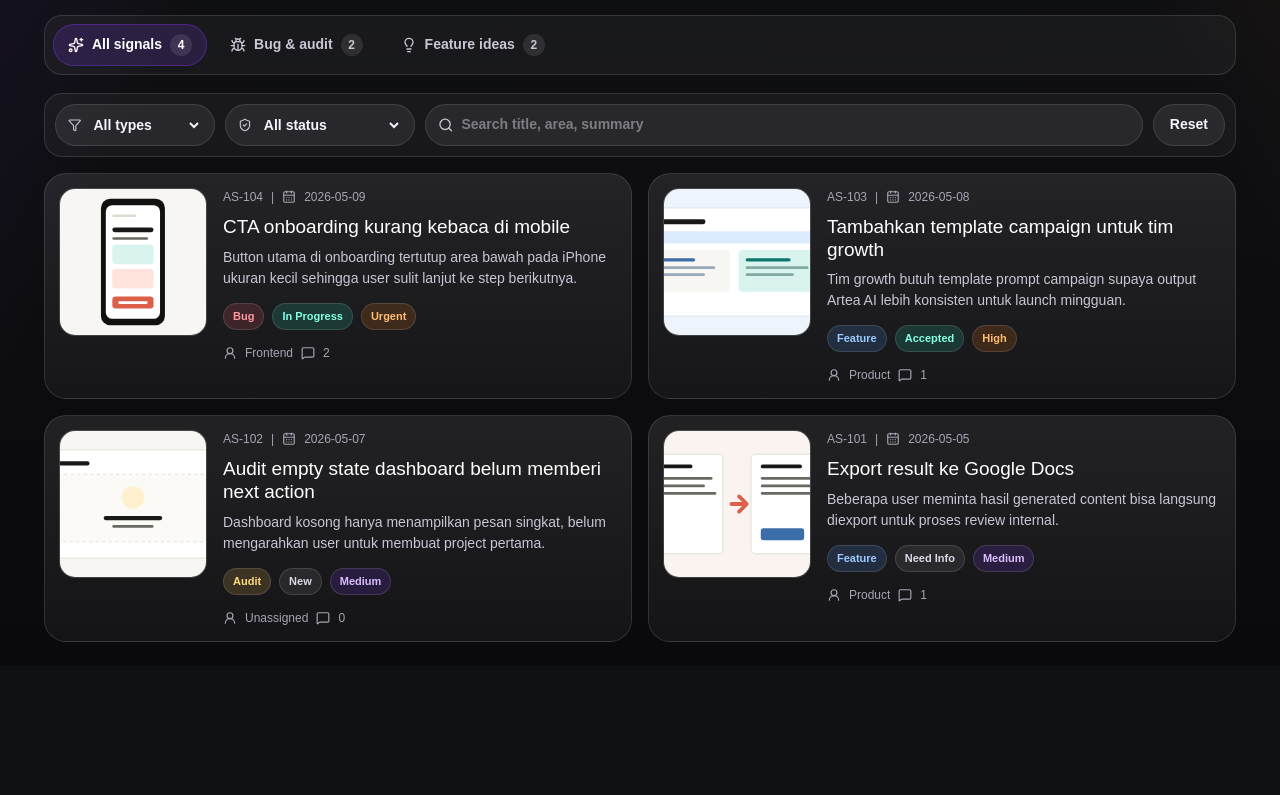
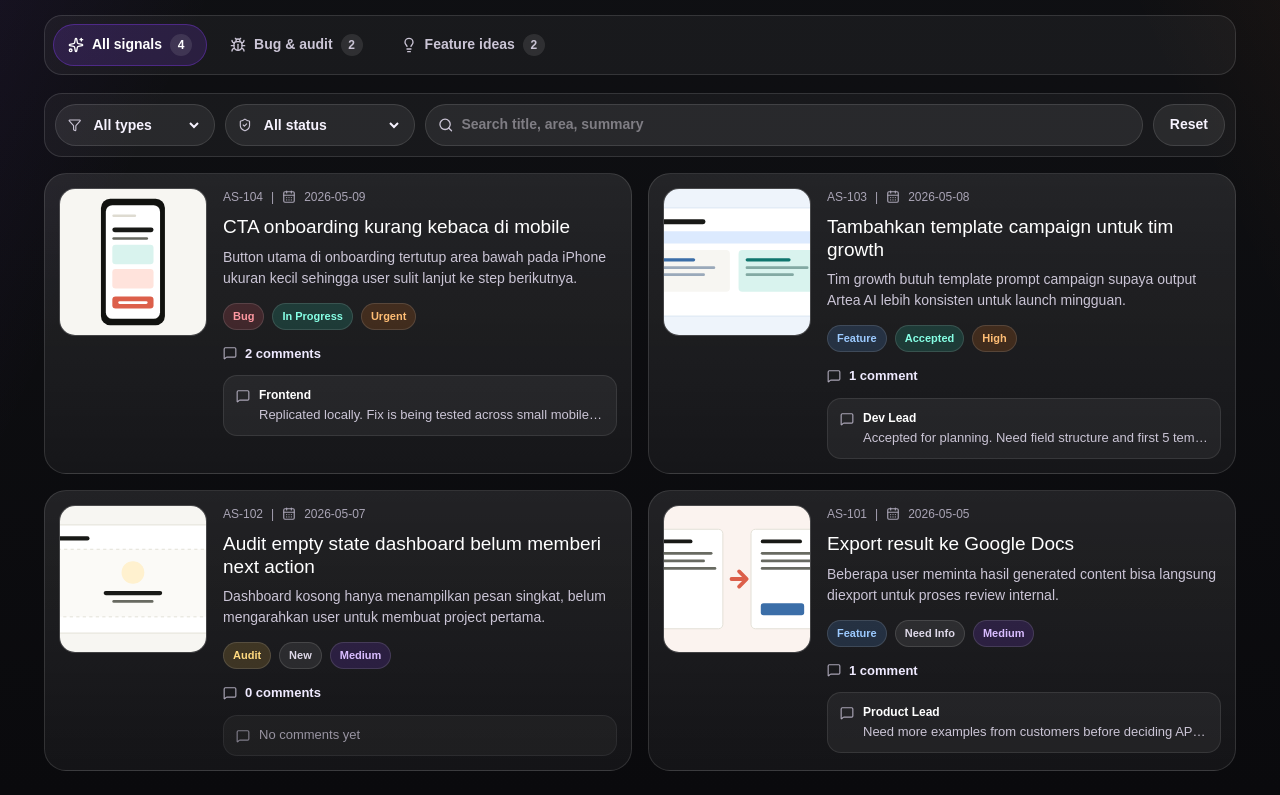
Before and after one commit to fiqoanugrah/Artea-Signal, a Next.js app: page / in a window 1280 px wide. Shown: the part 928-1723 px from the top of the page. Before the commit the page ends 1594 px from the top, so only its background shows below. Built offline with nearby package versions, Linux system fonts and the light colour scheme; no server answers.

Commit message:
Add report card comment previews

```diff
--- a/app/globals.css
+++ b/app/globals.css
@@ -642,6 +642,55 @@ textarea {
 
 .report-footer {
   margin: 14px 0 0;
+}
+
+.report-footer strong {
+  color: #efeaff;
+  font-size: 13px;
+}
+
+.card-comment-preview {
+  align-items: flex-start;
+  background: rgba(255, 255, 255, 0.055);
+  border: 1px solid rgba(255, 255, 255, 0.09);
+  border-radius: 14px;
+  color: var(--muted);
+  display: grid;
+  gap: 9px;
+  grid-template-columns: auto minmax(0, 1fr);
+  margin-top: 12px;
+  padding: 10px 12px;
+}
+
+.card-comment-preview svg {
+  margin-top: 3px;
+}
+
+.card-comment-preview p {
+  display: grid;
+  gap: 2px;
+  margin: 0;
+  min-width: 0;
+}
+
+.card-comment-preview strong {
+  color: #fff;
+  font-size: 12px;
+}
+
+.card-comment-preview span,
+.card-comment-preview.is-empty p {
+  color: var(--muted-strong);
+  display: block;
+  font-size: 13px;
+  line-height: 1.45;
+  overflow: hidden;
+  text-overflow: ellipsis;
+  white-space: nowrap;
+}
+
+.card-comment-preview.is-empty {
+  opacity: 0.72;
 }
 
 .report-action-row {
--- a/components/report-card.tsx
+++ b/components/report-card.tsx
@@ -1,6 +1,6 @@
 import Image from "next/image";
 import Link from "next/link";
-import { CalendarDays, MessageSquare, UserRound } from "lucide-react";
+import { CalendarDays, MessageSquare } from "lucide-react";
 import { moveReportToTrash } from "@/app/reports/actions";
 import { ConfirmTrashButton } from "@/components/confirm-trash-button";
 import { getReportCode, priorityLabels, Report } from "@/lib/reports";
@@ -13,6 +13,7 @@ type ReportCardProps = {
 
 export function ReportCard({ canManage = false, report }: ReportCardProps) {
   const coverMedia = report.evidence.find((item) => item.url === report.evidenceUrl) || report.evidence[0];
+  const latestComment = report.comments.at(-1);
 
   return (
     <article className="report-card">
@@ -42,10 +43,21 @@ export function ReportCard({ canManage = false, report }: ReportCardProps) {
           </span>
         </div>
         <div className="report-footer">
-          <UserRound size={14} />
-          <span>{report.owner}</span>
           <MessageSquare size={14} />
-          <span>{report.comments.length}</span>
+          <strong>
+            {report.comments.length} {report.comments.length === 1 ? "comment" : "comments"}
+          </strong>
+        </div>
+        <div className={`card-comment-preview${latestComment ? "" : " is-empty"}`}>
+          <MessageSquare size={14} />
+          {latestComment ? (
+            <p>
+              <strong>{latestComment.author}</strong>
+              <span>{latestComment.body}</span>
+            </p>
+          ) : (
+            <p>No comments yet</p>
+          )}
         </div>
         {canManage ? (
           <form action={moveReportToTrash} className="report-action-row">
```
